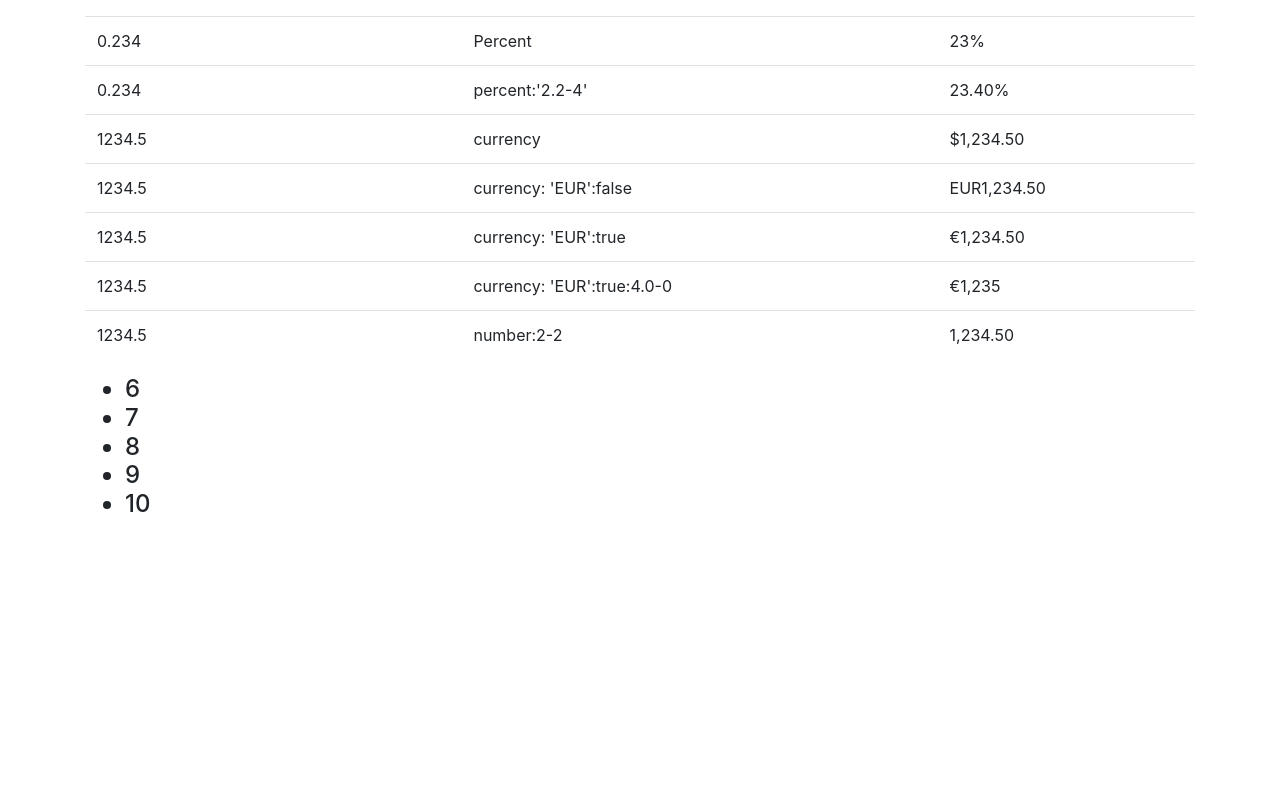
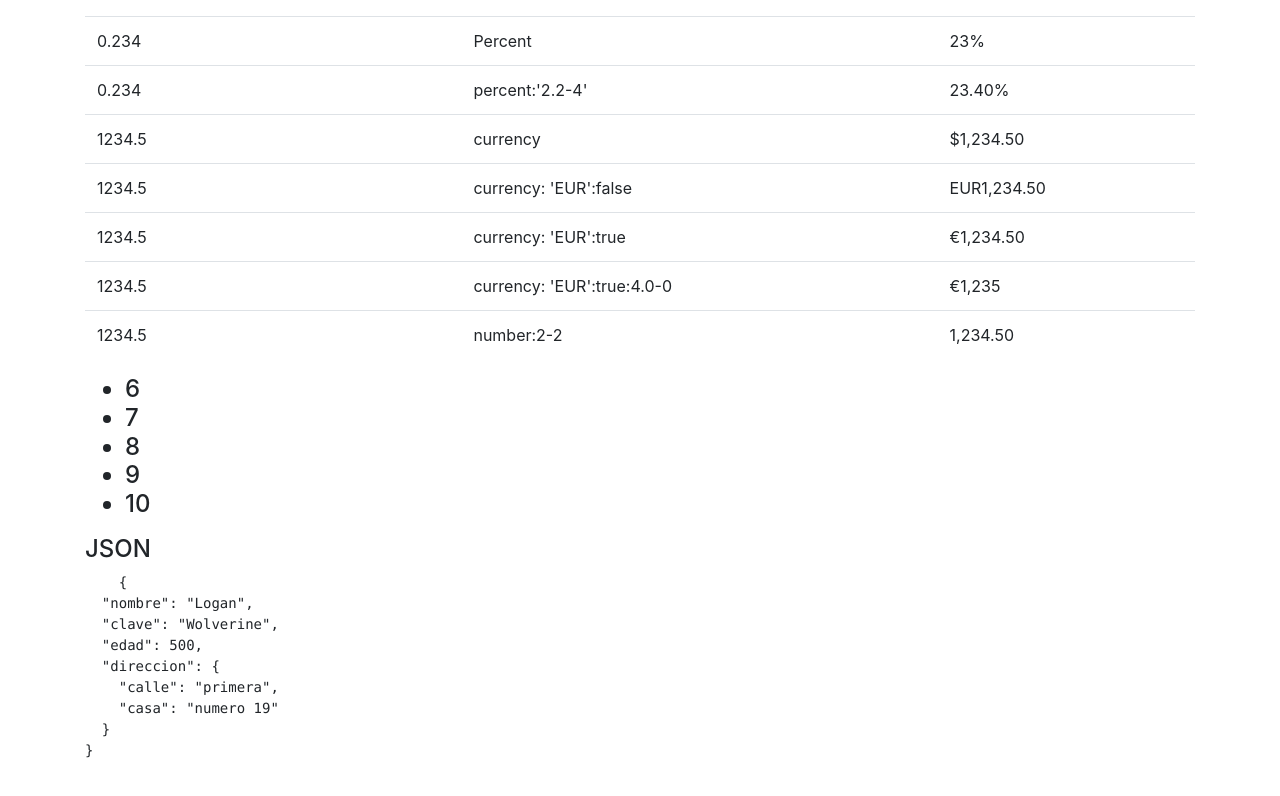
Before and after one commit to Diiiegor/angular-pipes, an Angular app: page / in a window 1280 px wide. Shown: the part 482-1278 px from the top of the page. Before the commit the page ends 1017 px from the top, so only its background shows below. Built offline with nearby package versions, Linux system fonts and the light colour scheme.

Commit message:
Pipe json

```diff
--- a/src/app/app.component.html
+++ b/src/app/app.component.html
@@ -94,4 +94,12 @@
     </ul>
   </h4>
 
+  <h4>
+    JSON
+  </h4>
+
+  <pre>
+    {{ wolverine |json }}
+  </pre>
+
 </div>
--- a/src/app/app.component.ts
+++ b/src/app/app.component.ts
@@ -12,4 +12,14 @@ export class AppComponent {
   pi = Math.PI;
   a = 0.234;
   salario = 1234.5;
+
+  wolverine = {
+    nombre: 'Logan',
+    clave: 'Wolverine',
+    edad: 500,
+    direccion: {
+      calle: 'primera',
+      casa: 'numero 19'
+    }
+  };
 }
```
